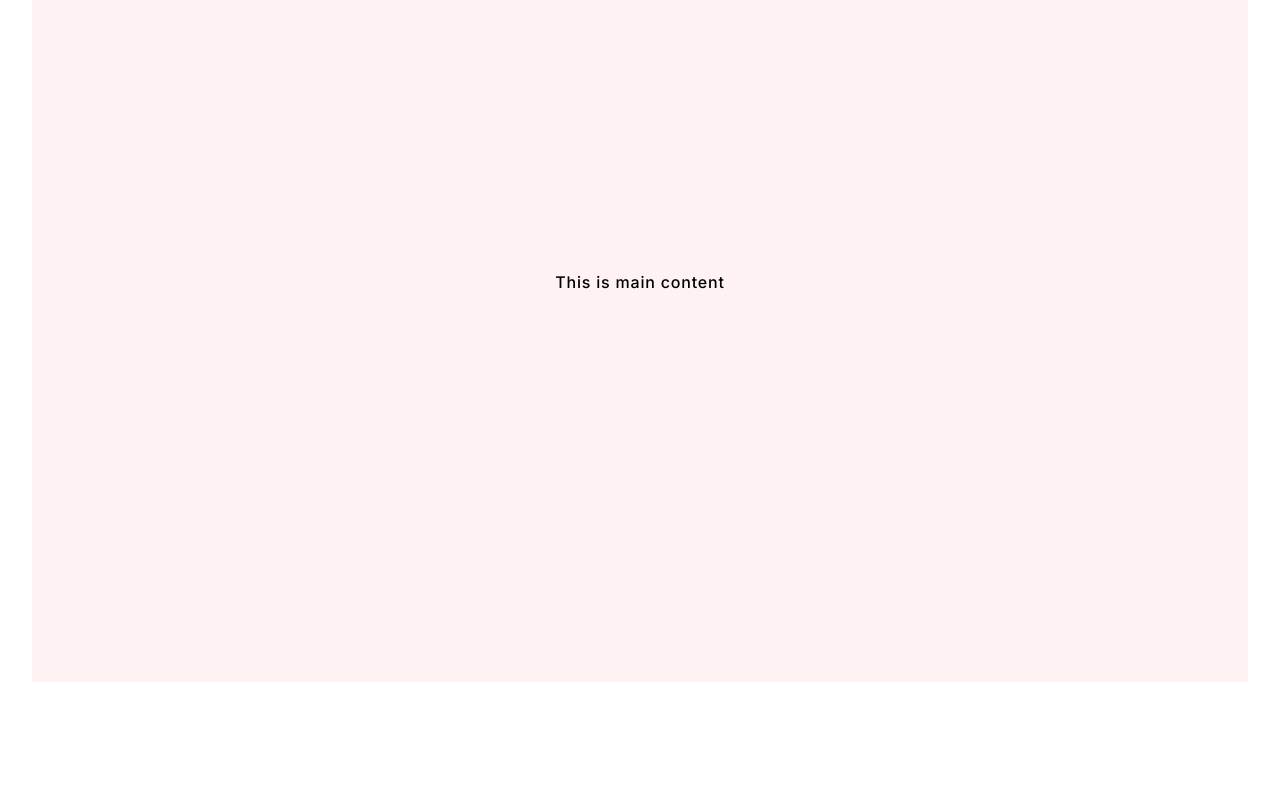
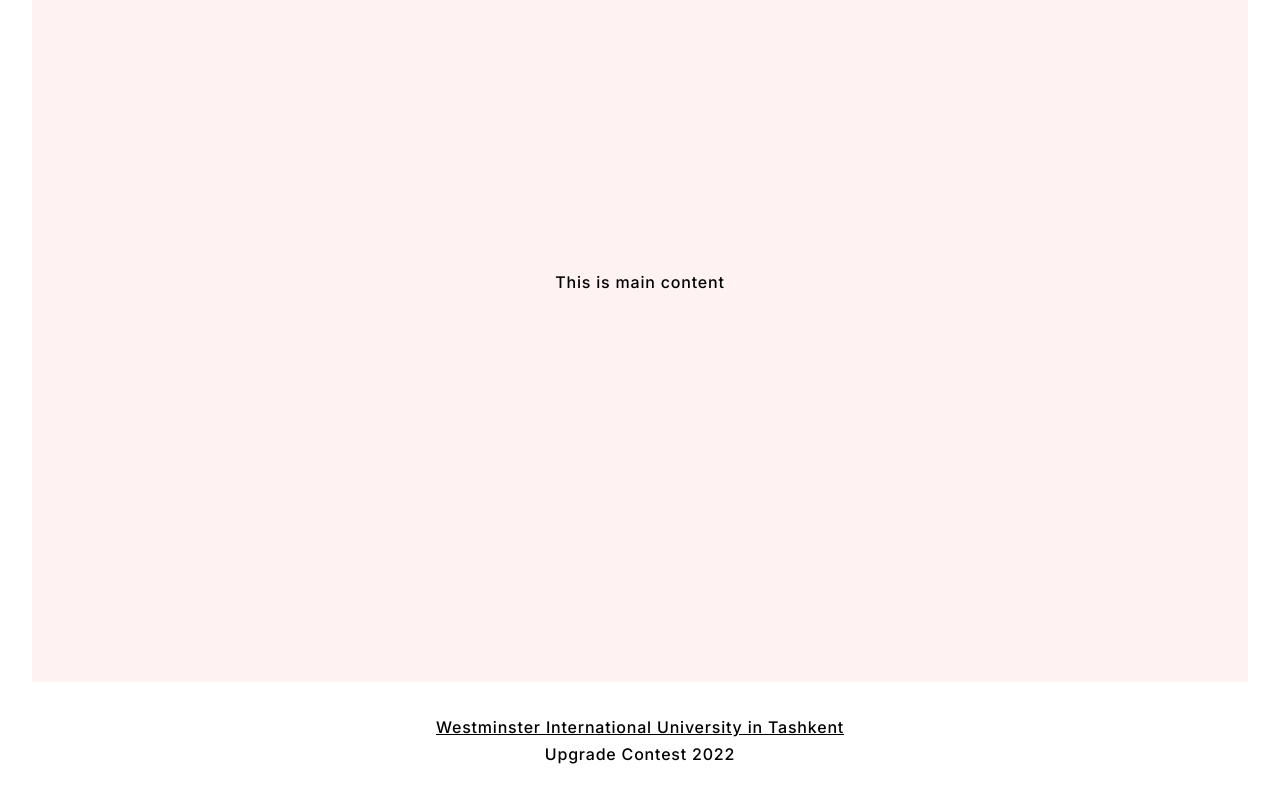
Before and after one commit to sabohat/feedback-app, a Next.js app: page / in a window 1280 px wide. Shown: the part 229-1029 px from the top of the page. Before the commit the page ends 911 px from the top, so only its background shows below. Built offline with nearby package versions, Linux system fonts and the light colour scheme.

Commit message:
add footer

```diff
--- a/components/layout/Footer.js
+++ b/components/layout/Footer.js
@@ -1,5 +1,14 @@
 import React from "react";
 
-export default function Footer() {
-  return <div>Footer</div>;
+export default function () {
+  return (
+    <footer>
+      <div className="wrapper flex flex-col items-center justify-center space-y-2">
+        <span className=" underline">
+          Westminster International University in Tashkent
+        </span>
+        <span className="">Upgrade Contest 2022</span>
+      </div>
+    </footer>
+  );
 }
--- a/components/layout/Layout.js
+++ b/components/layout/Layout.js
@@ -1,6 +1,7 @@
 import React from "react";
 import { useRouter } from "next/router";
 import Header from "./Header";
+import Footer from "./Footer";
 
 export default function Layout({ children }) {
   const noHeaderRoutes = [];
@@ -10,6 +11,7 @@ export default function Layout({ children }) {
       <div className="layout">
         {!noHeaderRoutes.includes(router.pathname) ? <Header /> : ""}
         {children}
+        <Footer />
       </div>
     </div>
   );
--- a/styles/globals.css
+++ b/styles/globals.css
@@ -14,7 +14,9 @@ body {
   font-weight: 500;
   line-height: 19px;
   letter-spacing: 0.05em;
-  text-align: left;
+}
+.body {
+  @apply text-blackFont;
 }
 
 a {
```
